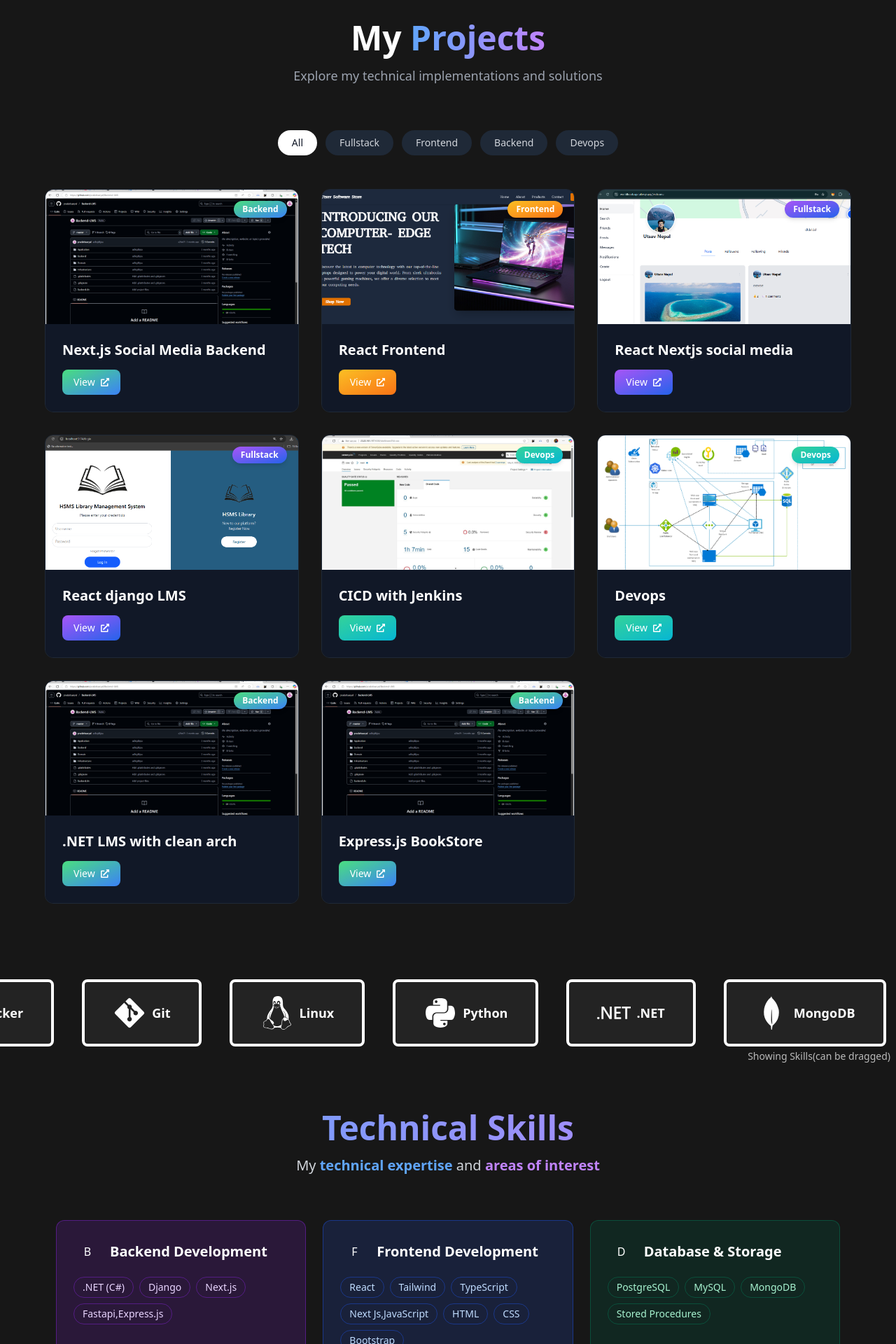
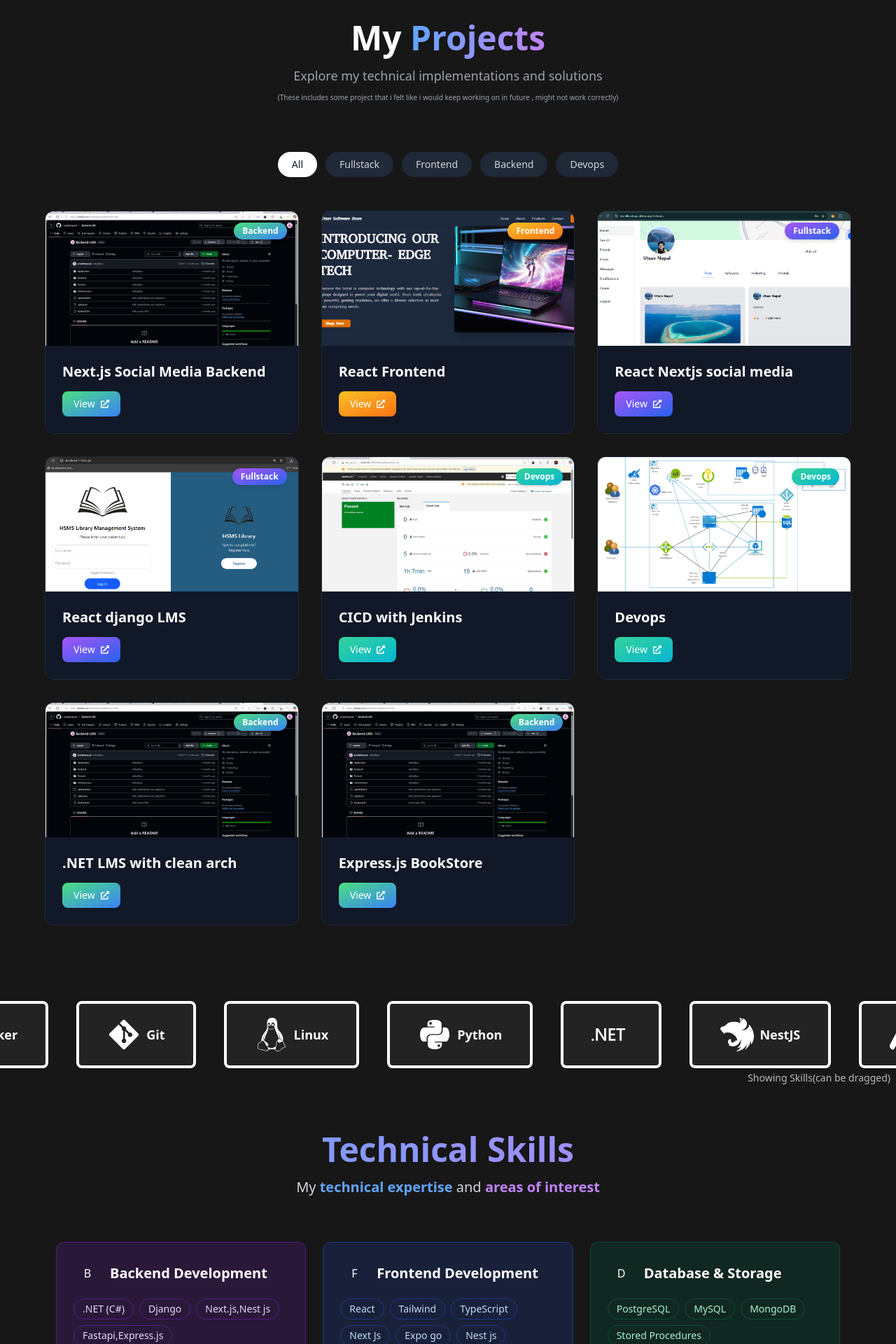
Before and after one commit to UtsavNepal/portfolio, a React (Vite) app: page / in a window 1280 px wide. Shown: the part 2120-4040 px from the top of the page at 70% size. Built offline with nearby package versions, Linux system fonts and the light colour scheme.

Commit message:
some new skill

```diff
--- a/package.json
+++ b/package.json
@@ -5,6 +5,7 @@
   "type": "module",
   "scripts": {
     "dev": "vite",
+    "start": "vite",
     "build": "vite build",
     "lint": "eslint . --ext js,jsx --report-unused-disable-directives --max-warnings 0",
     "preview": "vite preview"
--- a/src/components/Experience/Experience.jsx
+++ b/src/components/Experience/Experience.jsx
@@ -88,7 +88,7 @@ const Experience = () => {
       location: 'Japan (Remote)',
       date: 'Sep 5 2025 - Present',
       description: 'Working as a full stack engineer, building and maintaining scalable web applications in a fully remote setup.',
-      techStack: ['Dotnet', 'React Js', 'Next js', 'TypeScript', 'Teams', 'Git'],
+      techStack: ['Dotnet', 'React Js', 'Next js','Nest js','Expo go', 'TypeScript', 'Teams', 'Git'],
     },
   ];
 
--- a/src/components/Marquee/Marquee.jsx
+++ b/src/components/Marquee/Marquee.jsx
@@ -1,6 +1,6 @@
 import { useState, useRef, useEffect } from 'react';
 import { FaReact, FaDocker, FaAws, FaGitAlt, FaLinux, FaPython } from 'react-icons/fa';
-import { SiDotnet, SiMongodb, SiPostgresql, SiJenkins, SiTypescript, SiNextdotjs, SiTailwindcss, SiDjango, SiRabbitmq, SiTrivy, SiSonarqube } from 'react-icons/si';
+import { SiDotnet, SiMongodb, SiPostgresql, SiJenkins, SiExpo, SiTypescript, SiNextdotjs, SiTailwindcss, SiDjango, SiRabbitmq, SiTrivy, SiSonarqube,SiNestjs } from 'react-icons/si';
 
 const Label = () => {
   const [isPlaying, setIsPlaying] = useState(true);
@@ -18,7 +18,9 @@ const Label = () => {
     { Icon: FaGitAlt, name: 'Git' },
     { Icon: FaLinux, name: 'Linux' },
     { Icon: FaPython, name: 'Python' },
-    { Icon: SiDotnet, name: '.NET' },
+    { Icon: SiDotnet, name: '' },
+    { Icon: SiNestjs, name: 'NestJS' },
+    { Icon: SiExpo, name: 'ExpoGO' },
     { Icon: SiMongodb, name: 'MongoDB' },
     { Icon: SiPostgresql, name: 'PostgreSQL' },
     { Icon: SiJenkins, name: 'Jenkins' },
--- a/src/components/Portfolio/Portfolio.jsx
+++ b/src/components/Portfolio/Portfolio.jsx
@@ -40,7 +40,7 @@ const Portfolio = () => {
         >
           My <span className="text-transparent bg-clip-text bg-gradient-to-r from-blue-400 to-purple-400">Projects</span>
         </motion.h2>
-        <p className="text-gray-400 text-lg">Explore my technical implementations and solutions</p>
+      <p className="text-gray-400 text-lg">Explore my technical implementations and solutions <br/> <spam className="text-white-700 text-[10px]">(These includes some project that i felt like i would keep working on in future , might not work correctly)</spam></p>
       </div>
 
       {/* Filter buttons */}
--- a/src/components/Skill/Skill.jsx
+++ b/src/components/Skill/Skill.jsx
@@ -4,8 +4,8 @@ const Skill = () => {
   const skillsData = {
     skills: [
       {
-        "Backend Development": ".NET (C#), Django, Next.js, Fastapi,Express.js",
-        "Frontend Development": "React, Tailwind, TypeScript, Next Js,JavaScript, HTML, CSS, Bootstrap",
+        "Backend Development": ".NET (C#), Django, Next.js,Nest js, Fastapi,Express.js",
+        "Frontend Development": "React, Tailwind, TypeScript, Next Js, Expo go, Nest js, JavaScript, HTML, CSS, Bootstrap",
         "Database & Storage": "PostgreSQL, MySQL, MongoDB, Stored Procedures",
         "DevOps & Cloud": "Kubernetes (Minikube), Jenkins, Docker, Git",
         "Architectural Patterns": "Clean Architecture, CQRS, MediatR, Repository Pattern",
```
